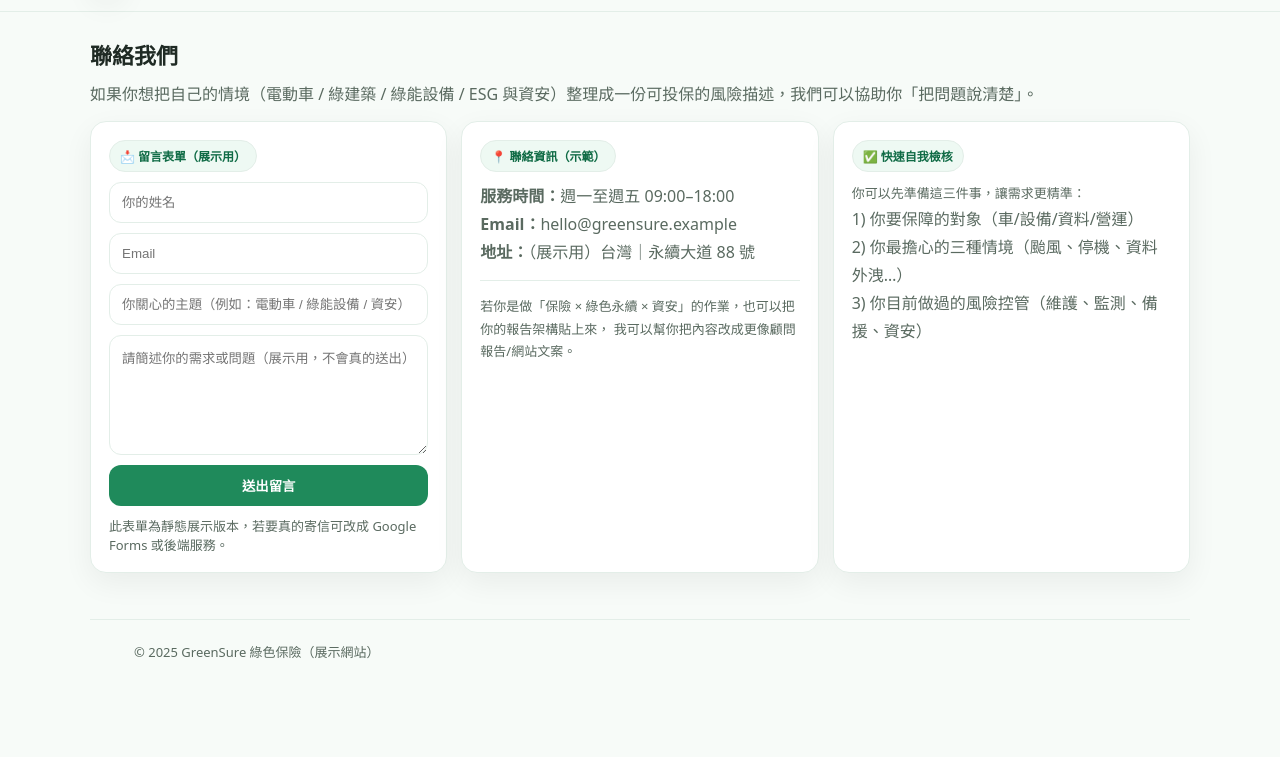
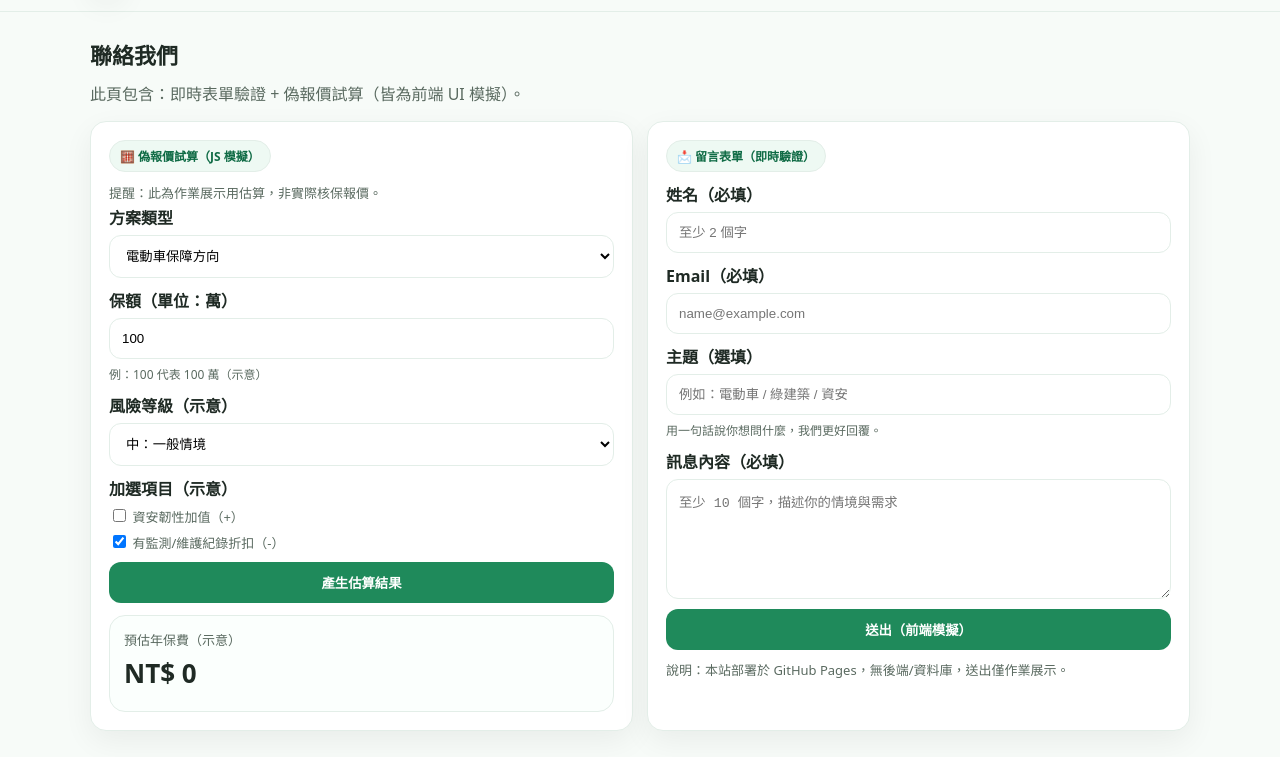
Before and after one commit to CHIUTZUCHUNAN/CHIUTZUCHUAN.github.io, a plain HTML site: page contact.html in a window 1280 px wide. Shown: the part 57-814 px from the top of the page. Drawn offline with Linux system fonts and the light colour scheme.

Commit message:
add UI interactions: validate, quote, faq, login

```diff
--- a/assets/style.css
+++ b/assets/style.css
@@ -212,3 +212,54 @@ a:hover{ text-decoration: underline; }
 textarea{ min-height: 120px; resize: vertical; }
 .small{ font-size: 13px; color: var(--muted); }
 .hr{ height:1px; background: var(--line); margin: 14px 0; border:0; }
+/* ====== Form validation ====== */
+.field { display:grid; gap:6px; }
+.hint { font-size: 12px; color: var(--muted); }
+.error { font-size: 12px; color: #b42318; display:none; }
+.input.invalid, textarea.invalid { border-color: #fda29b; background: #fffbfa; }
+.input.valid, textarea.valid { border-color: #a6f4c5; background: #f6fffa; }
+.form-row { display:grid; grid-template-columns: 1fr 1fr; gap: 10px; }
+@media (max-width: 700px){ .form-row{ grid-template-columns: 1fr; } }
+
+/* ====== FAQ accordion ====== */
+.faq-item { border: 1px solid var(--line); border-radius: 14px; overflow:hidden; background: white; box-shadow: var(--shadow); }
+.faq-q {
+  width:100%;
+  text-align:left;
+  background: transparent;
+  border:0;
+  padding: 14px 14px;
+  display:flex;
+  justify-content:space-between;
+  align-items:center;
+  cursor:pointer;
+  font-weight: 800;
+}
+.faq-q:hover { background: #f4fbf7; }
+.faq-a { padding: 0 14px 14px; color: var(--muted); line-height: 1.8; display:none; }
+.faq-item.open .faq-a { display:block; }
+.chev { transition: transform .18s ease; }
+.faq-item.open .chev { transform: rotate(180deg); }
+
+/* ====== Quote calculator ====== */
+.calc-grid { display:grid; grid-template-columns: 1fr 1fr; gap: 14px; }
+@media (max-width: 900px){ .calc-grid{ grid-template-columns: 1fr; } }
+.result-box{
+  border: 1px solid var(--line);
+  border-radius: var(--radius);
+  background: #fbfffd;
+  padding: 14px;
+}
+.result-big{ font-size: 26px; font-weight: 900; margin: 6px 0; }
+.kv{ display:flex; justify-content:space-between; gap: 10px; padding: 8px 0; border-top: 1px dashed var(--line); }
+.kv:first-child{ border-top:0; }
+.kv span{ color: var(--muted); }
+
+/* ====== Login UI ====== */
+.tabs { display:flex; gap:10px; flex-wrap:wrap; margin: 10px 0 6px; }
+.tab-btn{
+  padding: 10px 12px; border-radius: 999px; border:1px solid var(--line);
+  background:white; cursor:pointer; font-weight: 800; color: var(--muted);
+}
+.tab-btn.active{ background:#e9f6ef; color: var(--brand-2); text-decoration:none; }
+.hidden{ display:none !important; }
--- a/contact.html
+++ b/contact.html
@@ -25,53 +25,90 @@
   </header>
 
   <main class="container">
-    <section class="section">
-      <h2>聯絡我們</h2>
-      <p>如果你想把自己的情境（電動車 / 綠建築 / 綠能設備 / ESG 與資安）整理成一份可投保的風險描述，我們可以協助你「把問題說清楚」。</p>
+   <section class="section">
+  <h2>聯絡我們</h2>
+  <p>此頁包含：即時表單驗證 + 偽報價試算（皆為前端 UI 模擬）。</p>
 
-      <div class="grid">
-        <div class="card">
-          <div class="badge">📩 留言表單（展示用）</div>
-          <form class="form" onsubmit="event.preventDefault(); alert('已送出（展示用）！');">
-            <input class="input" type="text" placeholder="你的姓名" required />
-            <input class="input" type="email" placeholder="Email" required />
-            <input class="input" type="text" placeholder="你關心的主題（例如：電動車 / 綠能設備 / 資安）" />
-            <textarea placeholder="請簡述你的需求或問題（展示用，不會真的送出）"></textarea>
-            <button class="btn primary" type="submit">送出留言</button>
-            <div class="small">此表單為靜態展示版本，若要真的寄信可改成 Google Forms 或後端服務。</div>
-          </form>
+  <div class="calc-grid">
+    <!-- 左：報價試算 -->
+    <div class="card" id="quoteCalc">
+      <div class="badge">🧮 偽報價試算（JS 模擬）</div>
+      <p class="small">提醒：此為作業展示用估算，非實際核保報價。</p>
+
+      <div class="form">
+        <div class="field">
+          <label for="qPlan"><b>方案類型</b></label>
+          <select class="input" id="qPlan">
+            <option value="ev">電動車保障方向</option>
+            <option value="greenhome">綠建築/節能設備</option>
+            <option value="renew">再生能源設備</option>
+            <option value="envliab">環境責任/污染風險</option>
+            <option value="cyber">ESG/永續資料與資安</option>
+          </select>
         </div>
 
-        <div class="card">
-          <div class="badge">📍 聯絡資訊（示範）</div>
-          <p><strong>服務時間：</strong>週一至週五 09:00–18:00</p>
-          <p><strong>Email：</strong>hello@greensure.example</p>
-          <p><strong>地址：</strong>（展示用）台灣｜永續大道 88 號</p>
-          <hr class="hr"/>
-          <p class="small">
-            若你是做「保險 × 綠色永續 × 資安」的作業，也可以把你的報告架構貼上來，
-            我可以幫你把內容改成更像顧問報告/網站文案。
-          </p>
+        <div class="field">
+          <label for="qSumInsured"><b>保額（單位：萬）</b></label>
+          <input class="input" id="qSumInsured" type="number" min="10" step="10" value="100" />
+          <div class="hint">例：100 代表 100 萬（示意）</div>
         </div>
 
-        <div class="card">
-          <div class="badge">✅ 快速自我檢核</div>
-          <p class="small">你可以先準備這三件事，讓需求更精準：</p>
-          <p>1) 你要保障的對象（車/設備/資料/營運）</p>
-          <p>2) 你最擔心的三種情境（颱風、停機、資料外洩…）</p>
-          <p>3) 你目前做過的風險控管（維護、監測、備援、資安）</p>
+        <div class="field">
+          <label for="qRisk"><b>風險等級（示意）</b></label>
+          <select class="input" id="qRisk">
+            <option value="low">低：維護佳 / 風險控管完整</option>
+            <option value="mid" selected>中：一般情境</option>
+            <option value="high">高：場址/設備/營運暴露較高</option>
+          </select>
         </div>
+
+        <div class="field">
+          <label><b>加選項目（示意）</b></label>
+          <label class="small"><input type="checkbox" id="qCyber" /> 資安韌性加值（+）</label>
+          <label class="small"><input type="checkbox" id="qSensor" checked /> 有監測/維護紀錄折扣（-）</label>
+        </div>
+
+        <button class="btn primary" type="button" id="btnQuote">產生估算結果</button>
       </div>
-    </section>
 
-    <footer class="footer">
-      <div class="container">
-        © <span id="y"></span> GreenSure 綠色保險（展示網站）
+      <div class="result-box" style="margin-top:12px;">
+        <div class="small">預估年保費（示意）</div>
+        <div class="result-big" id="outPremium">NT$ 0</div>
+        <div id="outBreakdown"></div>
       </div>
-    </footer>
-  </main>
+    </div>
 
-  <script src="assets/main.js"></script>
-  <script>document.getElementById('y').textContent = new Date().getFullYear();</script>
-</body>
-</html>
+    <!-- 右：聯絡表單（即時驗證） -->
+    <div class="card">
+      <div class="badge">📩 留言表單（即時驗證）</div>
+      <form class="form" id="contactForm" novalidate>
+        <div class="field">
+          <label for="name"><b>姓名（必填）</b></label>
+          <input class="input" id="name" type="text" placeholder="至少 2 個字" required />
+          <div class="error" id="errName">請輸入至少 2 個字的姓名</div>
+        </div>
+
+        <div class="field">
+          <label for="email"><b>Email（必填）</b></label>
+          <input class="input" id="email" type="email" placeholder="name@example.com" required />
+          <div class="error" id="errEmail">Email 格式不正確</div>
+        </div>
+
+        <div class="field">
+          <label for="topic"><b>主題（選填）</b></label>
+          <input class="input" id="topic" type="text" placeholder="例如：電動車 / 綠建築 / 資安" />
+          <div class="hint">用一句話說你想問什麼，我們更好回覆。</div>
+        </div>
+
+        <div class="field">
+          <label for="message"><b>訊息內容（必填）</b></label>
+          <textarea id="message" placeholder="至少 10 個字，描述你的情境與需求" required></textarea>
+          <div class="error" id="errMsg">請輸入至少 10 個字的內容</div>
+        </div>
+
+        <button class="btn primary" type="submit">送出（前端模擬）</button>
+        <div class="small">說明：本站部署於 GitHub Pages，無後端/資料庫，送出僅作業展示。</div>
+      </form>
+    </div>
+  </div>
+</section>
```
Also changed, not shown: login.html (added).
